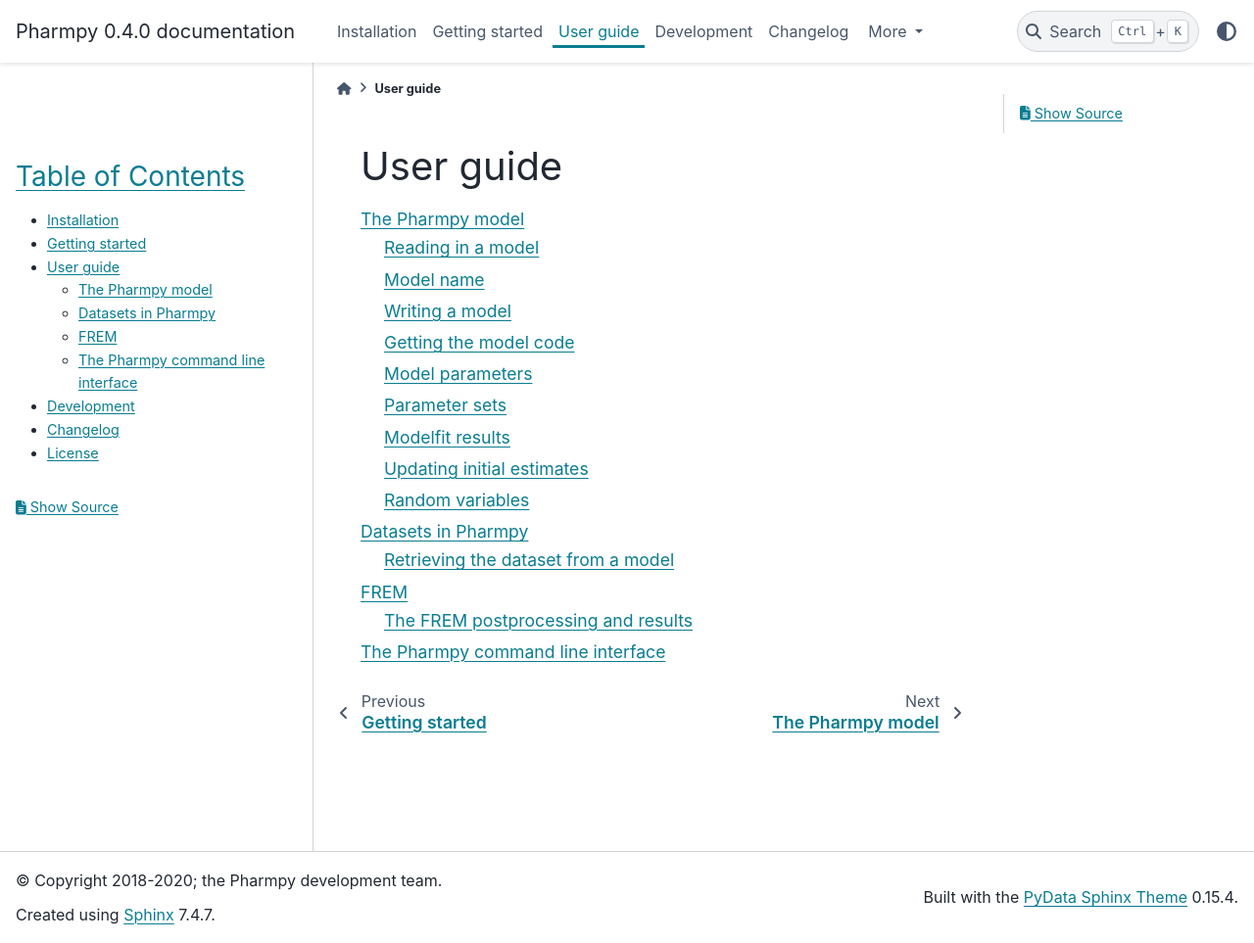
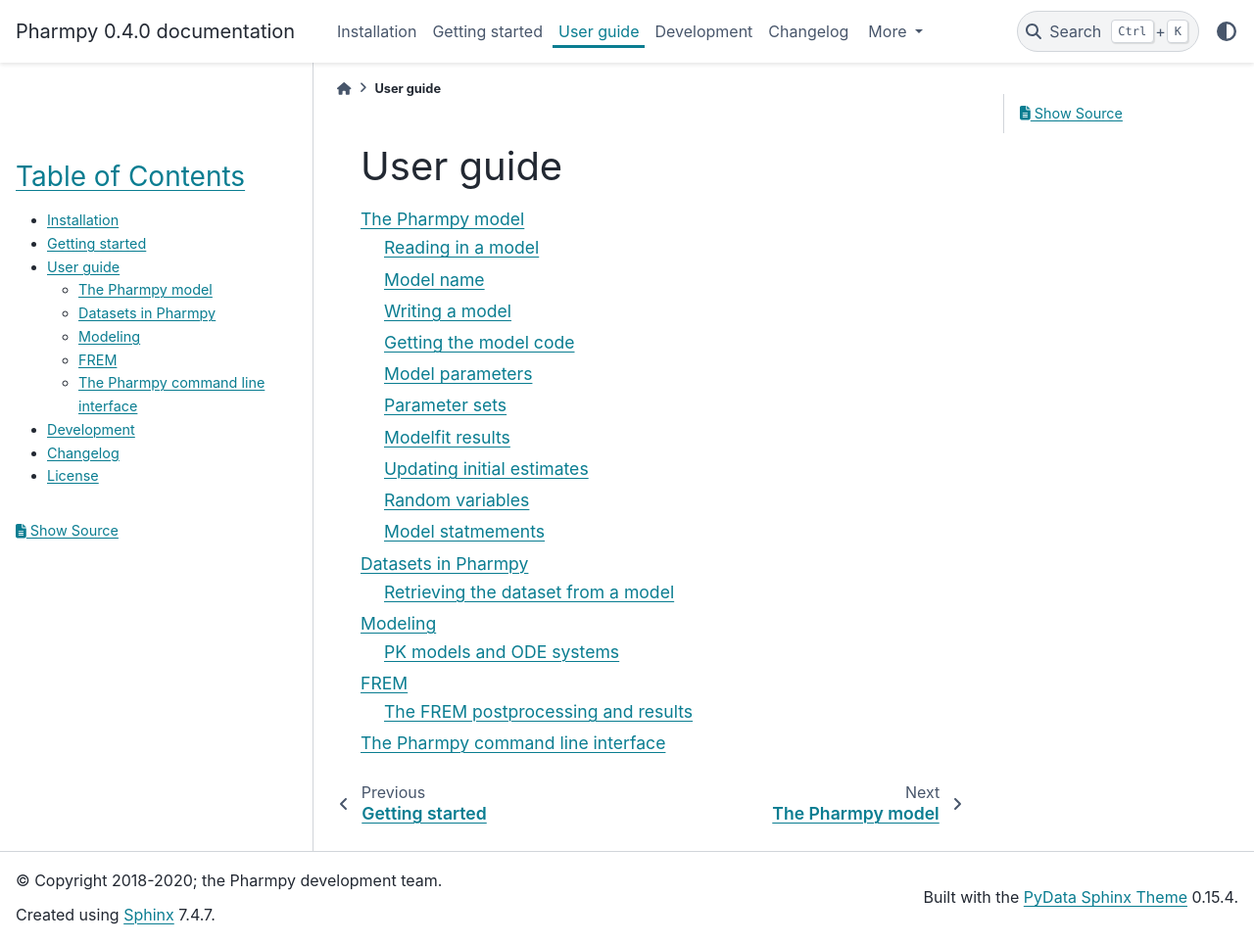
Before and after one commit to pharmpy/pharmpy, a Sphinx documentation site: the page built from docs/user_guide.rst, in a window 1280 px wide and 963 px high. Shown: the whole window at 98% size. Built offline with Sphinx 7.4.7 and the PyData theme 0.15.4, drawn with Linux system fonts in a browser that asks for light colours; pages that are not in the unit, such as notebooks, are missing from menus; some of the changed lines change nothing that is shown.

Commit message:
Statements in user guide

```diff
--- a/docs/model.rst
+++ b/docs/model.rst
@@ -246,3 +246,42 @@
 .. jupyter-execute::
 
    np.linalg.cholesky(a)
+
+~~~~~~~~~~~~~~~~~
+Model statmements
+~~~~~~~~~~~~~~~~~
+
+The model statements represent the mathematical description of the model. All statements can be retrieved via the statements property as a :py:class:`pharmpy.ModelStatements` object, which is a list of model statements.
+
+.. jupyter-execute::
+
+   statements = model.statements
+   print(statements)
+
+Changing the statements of a model can be done by setting the statements property. This way of manipulating a model is quite low level and flexible but cumbersome. For higher level model manipulation use the :py:mod:`pharmpy.modeling` module.
+
+If the model has a system of ordinary differential equations this will be part of the statements. It can easily be retrieved from the statement object
+
+.. jupyter-execute::
+
+   print(statements.ode_system)
+
+ODE systems can either be described as a compartmental system via :py:class:`pharmpy.statements.CompartmentalSystem` as in the example above or as a system of explicit differential equations using :py:class:`pharmpy.statements.ExplicitODESystem`. Both representations are mathematically equivalent. The compartmental system offers some convenient methods and properties. Get the explicit odes and initial conditions:
+
+.. jupyter-execute::
+
+   odes, ics = statements.ode_system.to_explicit_odes()
+   import sympy
+   sympy.pprint([odes, ics])
+
+Get the amounts vector:
+
+.. jupyter-execute::
+
+   statements.ode_system.amounts
+
+Get the compartmental matrix:
+
+.. jupyter-execute::
+
+   statements.ode_system.compartmental_matrix
--- a/docs/user_guide.rst
+++ b/docs/user_guide.rst
@@ -7,5 +7,6 @@
 
    model
    data
+   modeling
    frem
    cli
```
